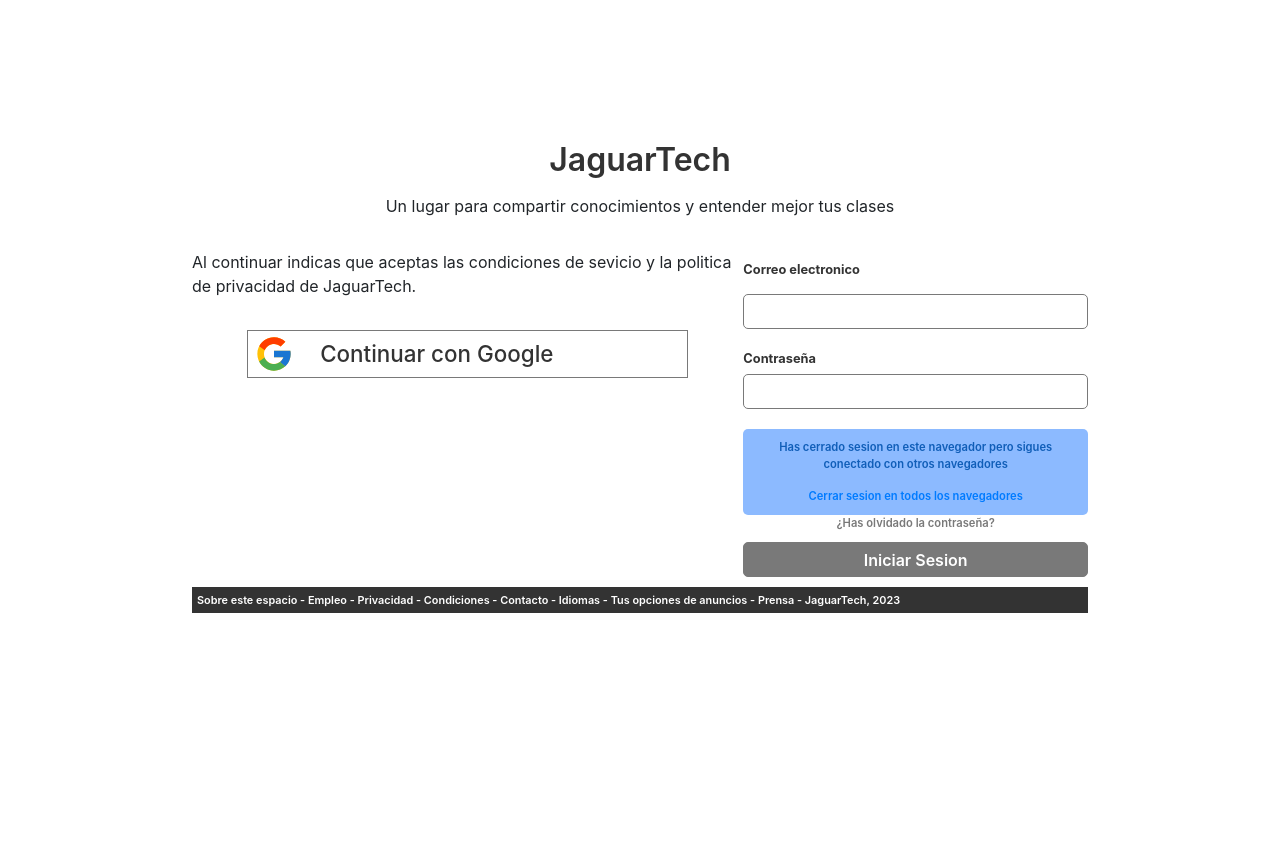
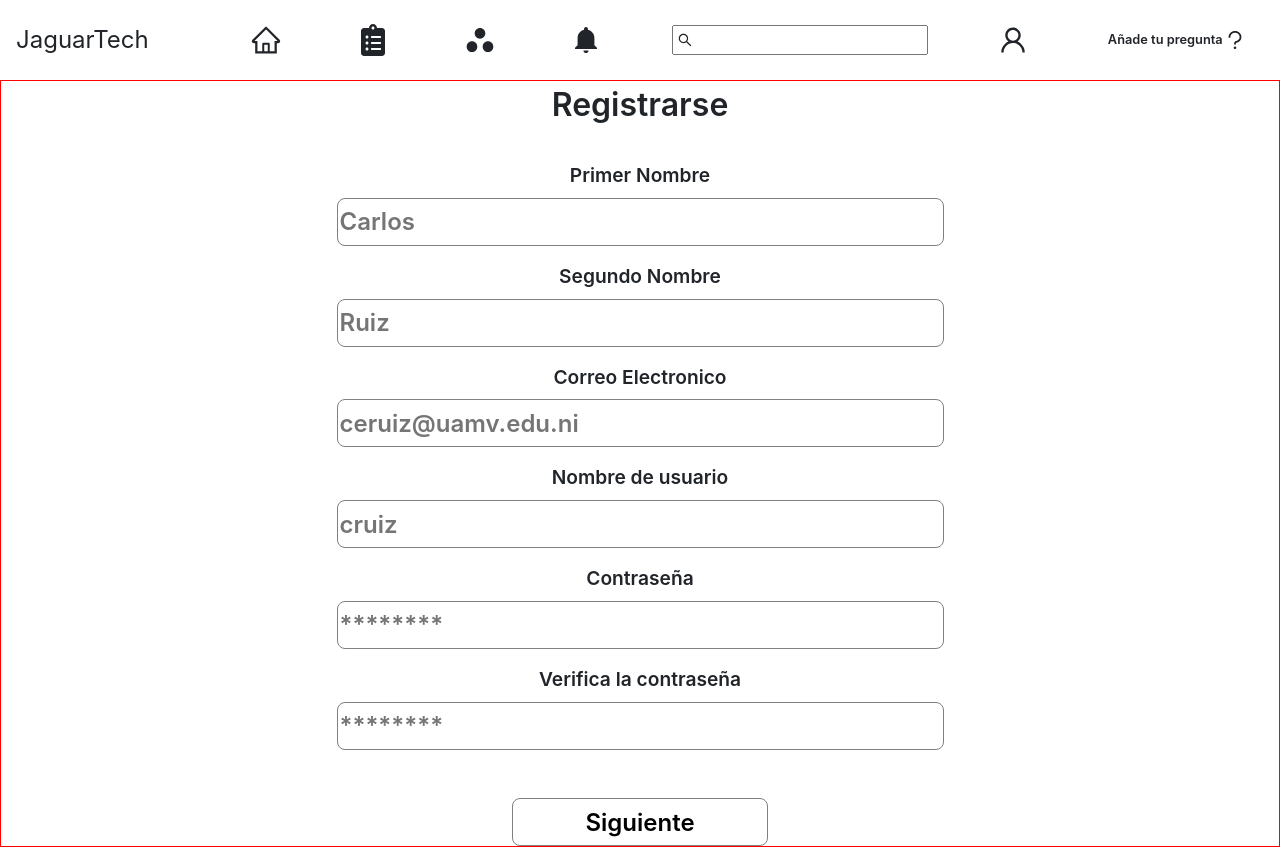
Before and after one commit to Sircarlosruiz/ForoJaguarTechFrontend, a React (Create React App) app: page /sign-up in a window 1280 px wide. Before the commit the page ends 800 px from the top, so only its background shows below. Built offline with nearby package versions, Linux system fonts and the light colour scheme; no server answers.

Commit message:
[add] changes in firestore

```diff
--- a/package.json
+++ b/package.json
@@ -7,7 +7,7 @@
     "@testing-library/react": "^13.4.0",
     "@testing-library/user-event": "^13.5.0",
     "axios": "^1.2.1",
-    "firebase": "^9.19.0",
+    "firebase": "^8.10.1",
     "react": "^18.2.0",
     "react-dom": "^18.2.0",
     "react-icons": "^4.7.1",
--- a/src/App.js
+++ b/src/App.js
@@ -5,7 +5,7 @@
 import NavigationHeader from "./routes/navigation/Navigation-Header.component";
 
 function App() {
-  const [isLoggedIn, setIsLoggedIn] = useState(false);
+  const [isLoggedIn, setIsLoggedIn] = useState(true);
 
   return (
     <Routes>
--- a/src/routes/navigation/Navigation-Header.component.jsx
+++ b/src/routes/navigation/Navigation-Header.component.jsx
@@ -1,3 +1,4 @@
+import { useContext, useEffect } from "react";
 // import logo from '../assets/logos/logo.jpg'
 import { Outlet } from "react-router-dom";
 import {
@@ -9,12 +10,24 @@
 import { FaClipboardList } from "react-icons/fa";
 import { MdWorkspacesFilled } from "react-icons/md";
 import { IoMdNotifications } from "react-icons/io";
+import {UserContext} from '../../context/user.context'
+
+import "./Navigation-Header.component.scss";
 
 
 
-import "./Navigation-Header.component.scss";
+const NavigationHeader = () => {
+  const {currentUser}= useContext(UserContext);
 
-const NavigationHeader = () => {
+
+  useEffect(() => {
+    // currentUser && n
+
+    return () => {
+
+    }
+  }, [currentUser])
+
 
   return (
     <div className="navigation">
@@ -40,9 +53,11 @@
           <AiOutlineSearch className="icon-search-bar" />
           <input type="text" name="input-search" className="input-search-bar" />
         </div>
+
         <div className="icon-user">
           <AiOutlineUser />
         </div>
+
         <div className="add-question">
           <label className="text-question">Añade tu pregunta</label>
           <AiOutlineQuestion className="icon-question-mark" />
```
Also changed, not shown: 1 other file (tests, documents, lock files or other folders).
